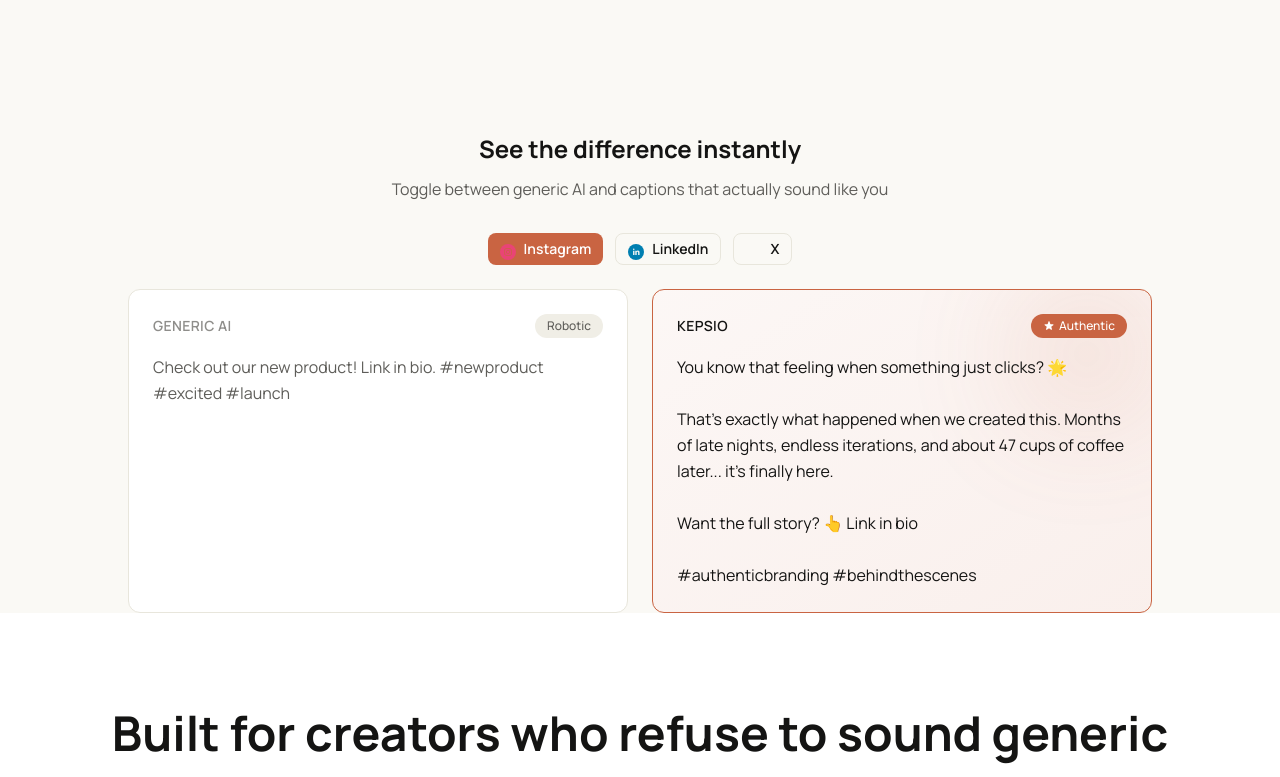
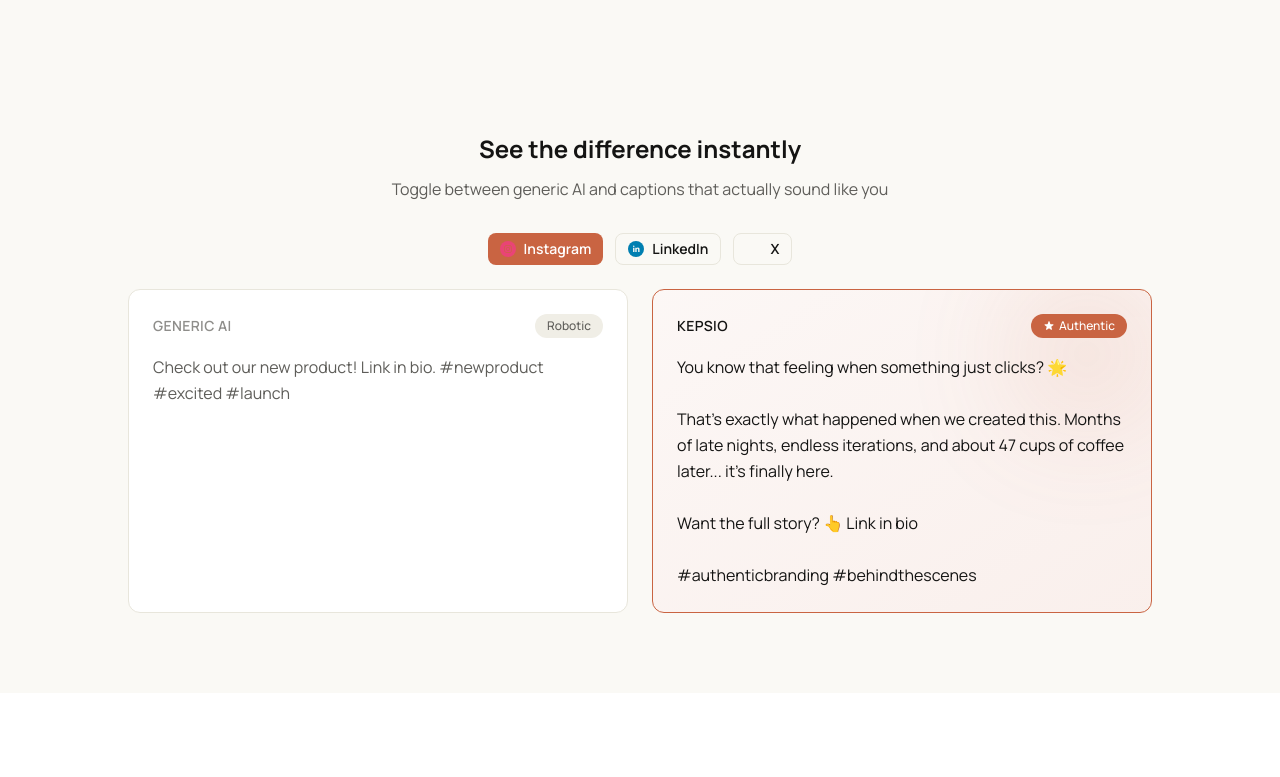
Before and after one commit to uxfris/kepsio, a Next.js app: page / in a window 1280 px wide. Shown: the part 700-1477 px from the top of the page. Built offline with nearby package versions, Linux system fonts and the light colour scheme.

Commit message:
Fix alignment

```diff
--- a/components/marketing/PlatformComparison.tsx
+++ b/components/marketing/PlatformComparison.tsx
@@ -26,7 +26,7 @@ export const PlatformComparison = memo(function PlatformComparison({
   ];
 
   return (
-    <div id="examples" className="mt-20 max-w-5xl mx-auto">
+    <div id="examples" className="my-20 max-w-5xl mx-auto">
       <div className="text-center mb-8">
         <h3 className="text-2xl font-bold text-primary mb-3">
           See the difference instantly
@@ -45,10 +45,12 @@ export const PlatformComparison = memo(function PlatformComparison({
             size="sm"
             onClick={() => setSelectedPlatform(platform.id)}
             leftIcon={
-              <SocialIcon
-                network={platform.network}
-                style={{ width: 16, height: 16 }}
-              />
+              <div className="flex items-center justify-center">
+                <SocialIcon
+                  network={platform.network}
+                  style={{ width: 16, height: 16 }}
+                />
+              </div>
             }
           >
             {platform.label}
```
